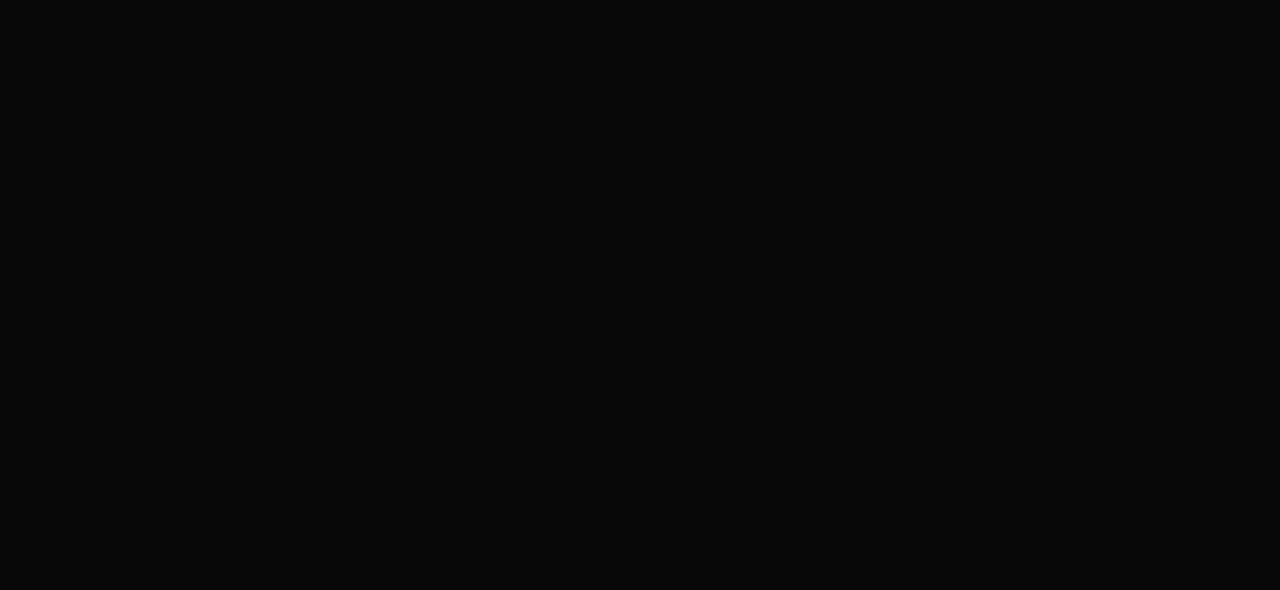
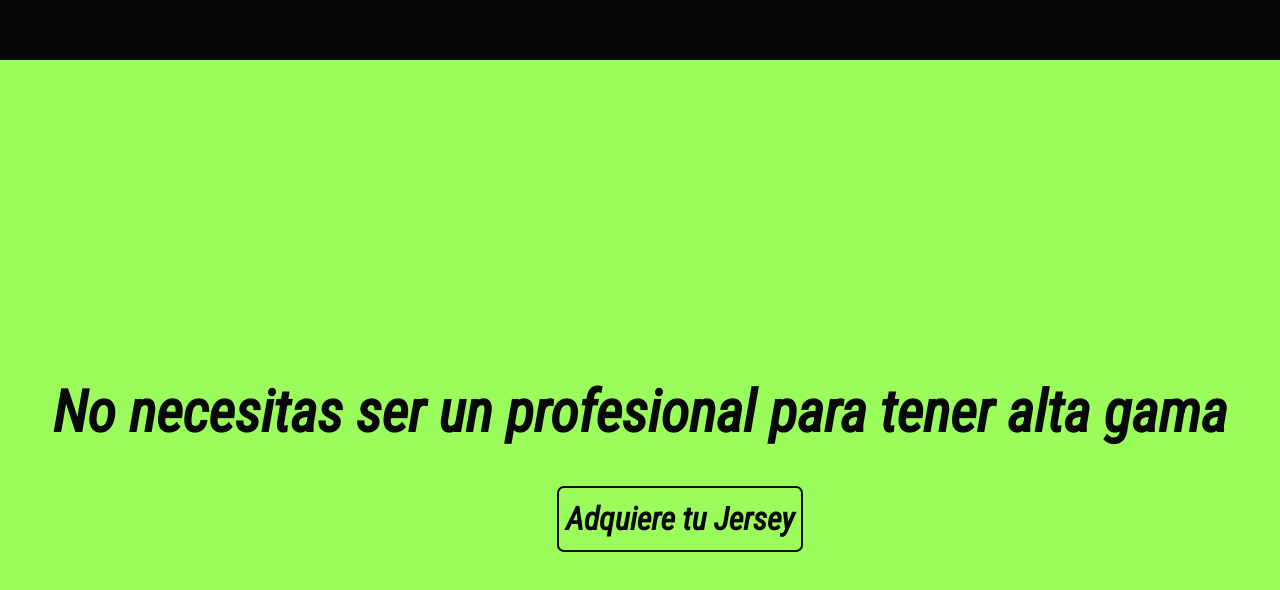
Before and after one commit to jzlbornoz/totysports, a Next.js app: page / in a window 1280 px wide. Shown: the part 1540-2130 px from the top of the page. Before the commit the page ends 1600 px from the top, so only its background shows below. Built offline with nearby package versions, Linux system fonts and the light colour scheme.

Commit message:
[frase page & image updated]

```diff
--- a/src/components/LandingPage.tsx
+++ b/src/components/LandingPage.tsx
@@ -1,7 +1,7 @@
 import Image from 'next/image';
 import style from '../styles/components/LandingPage.module.css';
 import Messi from '../assets/messi-chest.jpg';
-import Cr7 from '../assets/cr7.jpg';
+import Cr7 from '../assets/cr7.jpeg';
 import Logo from '../assets/logo.png'
 
 import { FontAwesomeIcon } from '@fortawesome/react-fontawesome';
@@ -15,9 +15,9 @@
                 <div className={style['Home-Landing-Content']}>
                     <div>
                         <h3>Siéntete como <br /> un profesional</h3>
-                        <p>Adquiere tu Jersey</p>
+                        <button type='button'>Adquiere tu Jersey</button>
                     </div>
-                    <Image src={Logo} alt='Logo' />
+                    <Image src={Logo} alt='Logo' width={1000} />
                 </div>
             </section>
             <section className={style['Home-Envios']}>
@@ -28,6 +28,10 @@
                     <FontAwesomeIcon icon={faTruckRampBox} width={230} />
                 </div>
             </section>
+            <section className={style['Home-Frase']}>
+                <p>No necesitas ser un profesional para tener alta gama</p>
+                <button type='button'>Adquiere tu Jersey</button>
+            </section>
         </section>
     )
 }
--- a/src/styles/components/LandingPage.module.css
+++ b/src/styles/components/LandingPage.module.css
@@ -33,13 +33,16 @@
     font-size: 38px;
 }
 
-.Home-Landing-Content div p {
+.Home button{
     border: solid 1px var(--primary-color);
+    color: var(--primary-color);
     width: min-content;
     white-space: nowrap;
     margin-top: 3vh;
-    padding: 7px;
+    padding: 12px 7px;
     border-radius: 7px;
+    background: none;
+    font-size: 24px;
 }
 
 
@@ -70,3 +73,27 @@
     margin-top: 30px;
     color: var(--secundary-color);
 }
+
+
+.Home-Frase{
+    height: 100vh;
+    background-color: var(--primary-color);
+    display: flex;
+    flex-direction: column;
+    align-items: center;
+    justify-content: center;
+}
+.Home-Frase p {
+    font-size: 58px;
+    color: var(--background);
+    font-weight: 900;
+    padding: 10px;
+}
+.Home-Frase button {
+    border: solid 2px var(--background);
+    color: var(--background);
+    font-size: 32px;
+    font-weight: bolder;
+    margin-top: 30px;
+    margin-left: 80px;
+}
```
Also changed, not shown: src/assets/cr7.jpeg (added).
